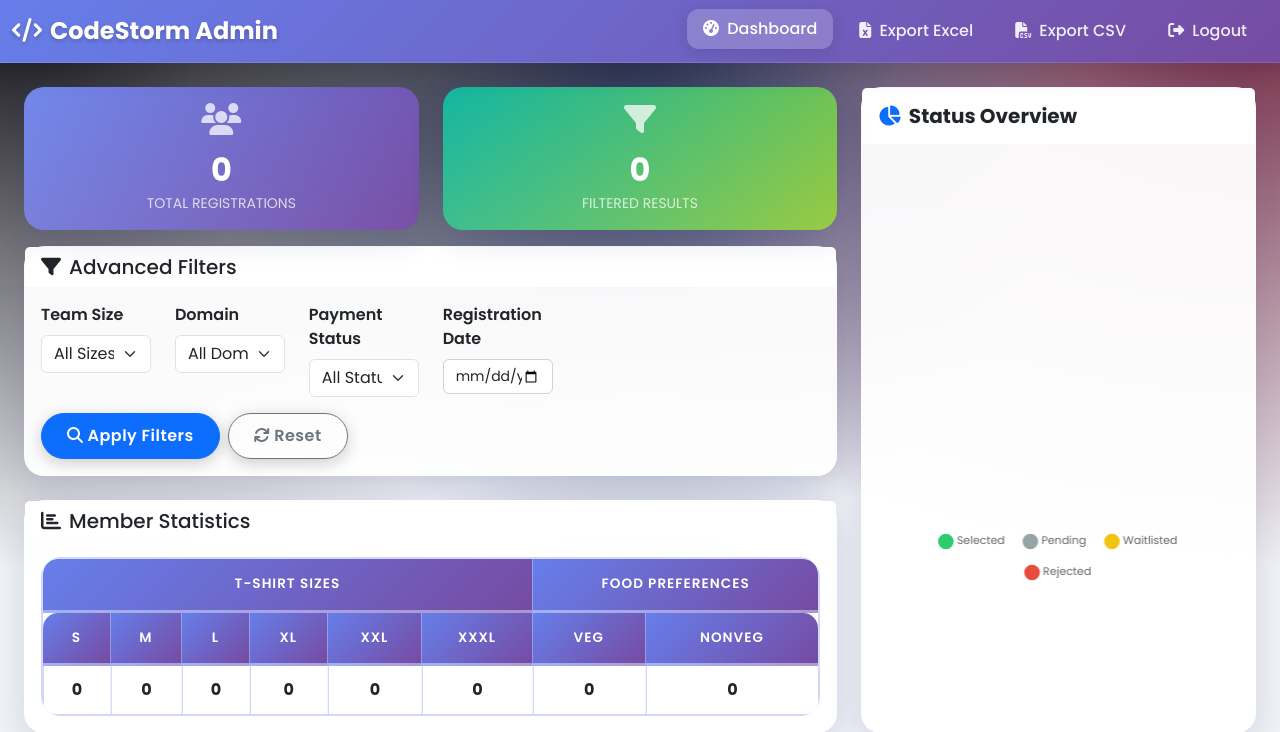
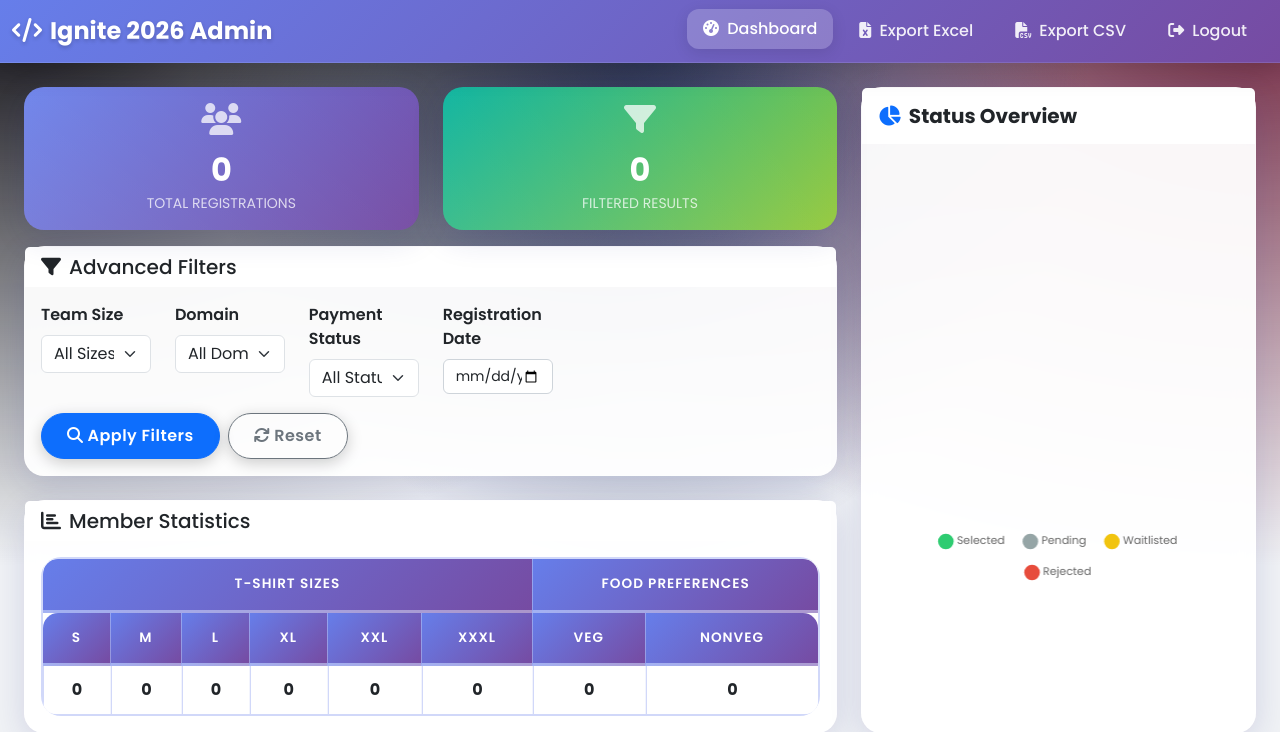
Before and after one commit to ReddemVarshith/Ignite, a Django app: page /dashboard/ in a window 1280 px wide. Shown: the top 732 px of the page. Run offline with Django 5.2, Linux system fonts and the light colour scheme; the visitor is signed in with stand-in values (Sample User, id 1); data that the repository does not hold is empty; some libraries are stand-ins or nearby versions.

Commit message:
Ignite text

```diff
--- a/dashboard/templates/dashboard/dashboard.html
+++ b/dashboard/templates/dashboard/dashboard.html
@@ -832,7 +832,7 @@
     <nav class="navbar navbar-expand-lg navbar-dark sticky-top">
         <div class="container-fluid">
             <a class="navbar-brand animate__animated animate__fadeInLeft" href="{% url 'dashboard' %}">
-                <i class="fas fa-code me-2"></i>CodeStorm Admin
+                <i class="fas fa-code me-2"></i>Ignite 2026 Admin
             </a>
             <button class="navbar-toggler" type="button" data-bs-toggle="collapse" data-bs-target="#navbarNav">
                 <span class="navbar-toggler-icon"></span>
```
